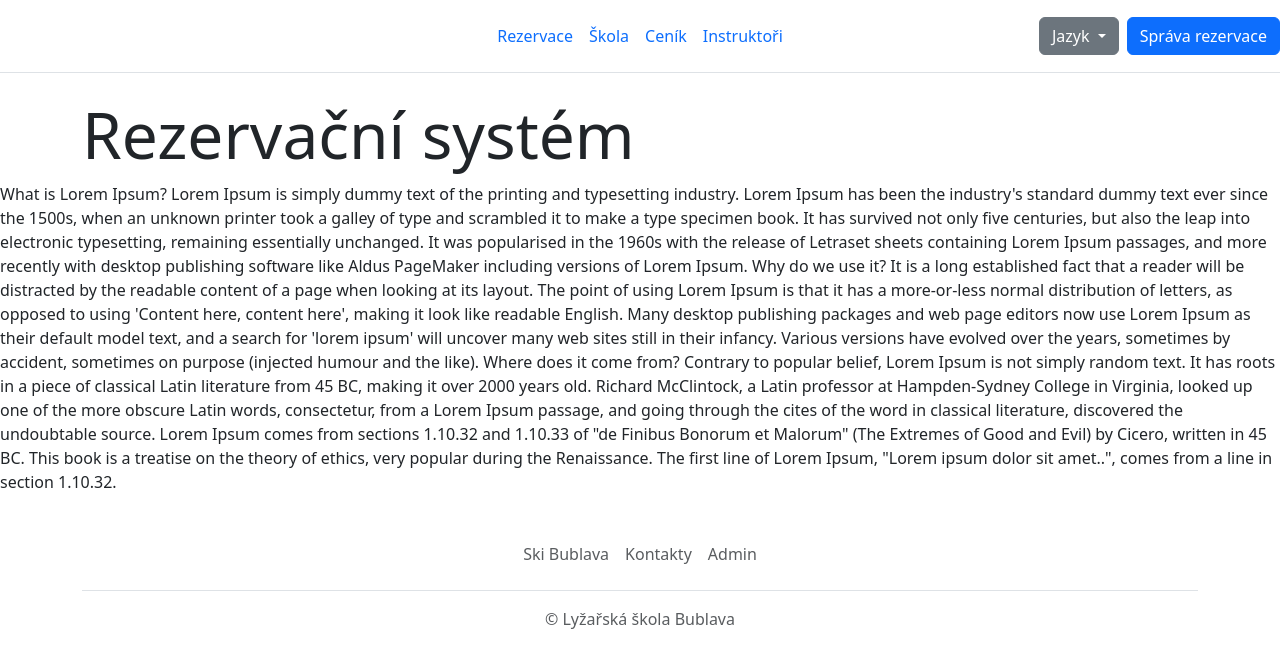
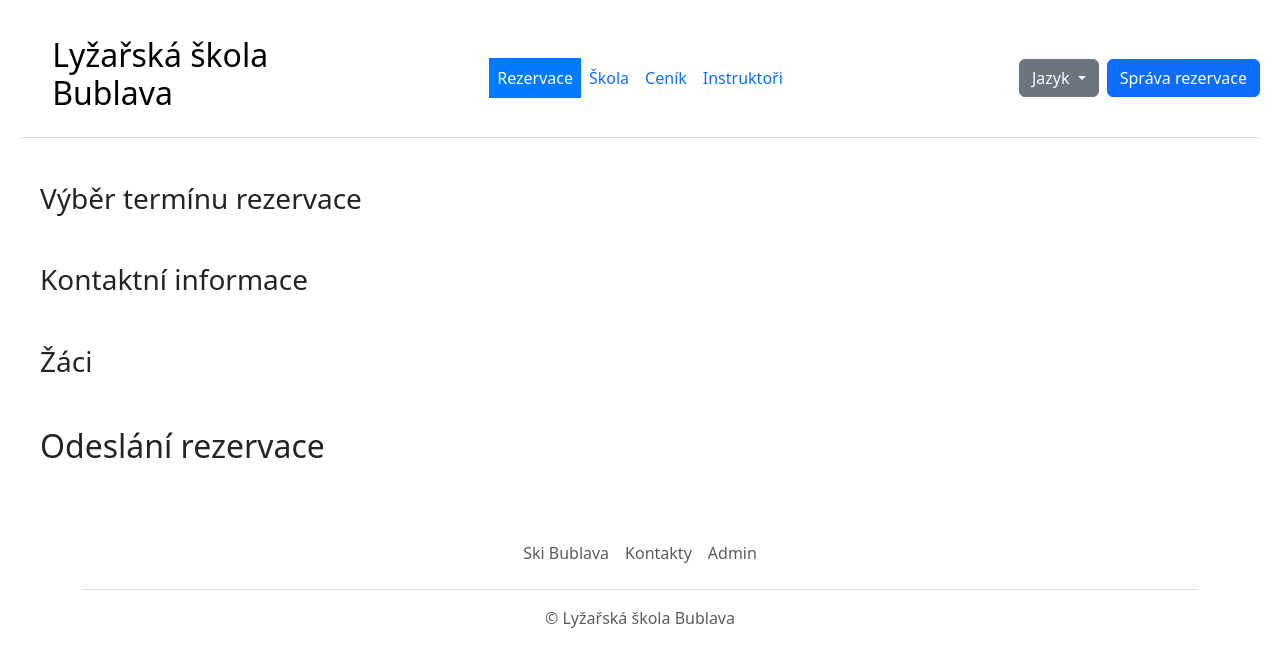
Before and after one commit to petrstipek/Rezervacni_webova_aplikace, a Flask app: page / in a window 1280 px wide. Shown: the top 668 px of the page. Run offline with Flask 3, Linux system fonts and the light colour scheme.

Commit message:
Úprava základních stylů, hlavní struktura reservation_page.html

```diff
--- a/flaskr/static/style.css
+++ b/flaskr/static/style.css
@@ -1,3 +1,38 @@
-.button-right-margin {
-    margin-right: 0px;
+header {
+    display: flex;
+    align-items: center;
+    justify-content: space-between;
 }
+
+.header .col-md-3 {
+    display: flex;
+    align-items: center;
+    /* Align children vertically in the center */
+    justify-content: flex-start;
+    /* Align children to the start of the container */
+}
+
+/* Adjust the h3 styling to ensure it doesn't disrupt alignment */
+.header .col-md-3 h3 {
+    margin-top: 0;
+    margin-bottom: 0;
+    padding: 0;
+    /* You might want to adjust the font size or other properties based on your design */
+}
+
+.nav-link.active {
+    background-color: #007bff;
+    /* Bootstrap primary color */
+    color: white !important;
+    /* Ensures text color is white */
+}
+
+body {
+    margin: 20px;
+    /* Adjust the value to your preference */
+}
+
+section {
+    padding: 20px;
+    /* This will add padding inside the sections */
+}
--- a/flaskr/templates/base.html
+++ b/flaskr/templates/base.html
@@ -14,11 +14,12 @@
             <div class="col-md-3 mb-2 mb-md-0">
                 <a href="/" class="d-inline-flex link-body-emphasis text-decoration-none">
                     <svg class="bi" width="40" height="32" role="img" aria-label="Bootstrap"><use xlink:href="#bootstrap"/></svg>
+                    <h2>Lyžařská škola Bublava</h2>
                 </a>
             </div>
 
             <ul class="nav col-12 col-md-auto mb-2 justify-content-center mb-md-0">
-                <li><a href="{{ url_for('views.main_page') }}" class="nav-link px-2 {{ 'color: #007bff' if active_page == 'reservation_page' else '' }}">Rezervace</a></li>
+                <li><a href="{{ url_for('views.main_page') }}" class="nav-link px-2 {{ 'active' if active_page == 'reservation_page' else '' }}">Rezervace</a></li>
                 <li><a href="{{ url_for('views.school_page') }}" class="nav-link px-2 {{ 'active' if active_page == 'school' else '' }}">Škola</a></li>
                 <li><a href="{{ url_for('views.prices_page') }}" class="nav-link px-2 {{ 'active' if active_page == 'prices' else '' }}">Ceník</a></li>
                 <li><a href="{{ url_for('views.instructors_page') }}" class="nav-link px-2 {{ 'active' if active_page == 'instructors' else '' }}">Instruktoři</a></li>
--- a/flaskr/templates/blog/reservation_page.html
+++ b/flaskr/templates/blog/reservation_page.html
@@ -4,14 +4,20 @@
     <title>Rezervační stránka</title>
 {% endblock %}
 
-{% block bodytest %} Rezervační systém{% endblock %}
 {% block body %}
-    <p>
-        What is Lorem Ipsum?
-        Lorem Ipsum is simply dummy text of the printing and typesetting industry. Lorem Ipsum has been the industry's standard dummy text ever since the 1500s, when an unknown printer took a galley of type and scrambled it to make a type specimen book. It has survived not only five centuries, but also the leap into electronic typesetting, remaining essentially unchanged. It was popularised in the 1960s with the release of Letraset sheets containing Lorem Ipsum passages, and more recently with desktop publishing software like Aldus PageMaker including versions of Lorem Ipsum.
-        Why do we use it?
-        It is a long established fact that a reader will be distracted by the readable content of a page when looking at its layout. The point of using Lorem Ipsum is that it has a more-or-less normal distribution of letters, as opposed to using 'Content here, content here', making it look like readable English. Many desktop publishing packages and web page editors now use Lorem Ipsum as their default model text, and a search for 'lorem ipsum' will uncover many web sites still in their infancy. Various versions have evolved over the years, sometimes by accident, sometimes on purpose (injected humour and the like).
-        Where does it come from?
-        Contrary to popular belief, Lorem Ipsum is not simply random text. It has roots in a piece of classical Latin literature from 45 BC, making it over 2000 years old. Richard McClintock, a Latin professor at Hampden-Sydney College in Virginia, looked up one of the more obscure Latin words, consectetur, from a Lorem Ipsum passage, and going through the cites of the word in classical literature, discovered the undoubtable source. Lorem Ipsum comes from sections 1.10.32 and 1.10.33 of "de Finibus Bonorum et Malorum" (The Extremes of Good and Evil) by Cicero, written in 45 BC. This book is a treatise on the theory of ethics, very popular during the Renaissance. The first line of Lorem Ipsum, "Lorem ipsum dolor sit amet..", comes from a line in section 1.10.32.
-    </p>
+    <section id="date_picker">
+        <h3>Výběr termínu rezervace</h3>
+    </section>
+
+    <section id="contact_information">
+        <h3>Kontaktní informace</h3>
+    </section>
+
+    <section id="contact_information">
+        <h3>Žáci</h3>
+    </section>
+
+    <section id="contact_information">
+        <h2>Odeslání rezervace</h2>
+    </section>
 {% endblock %}
```
